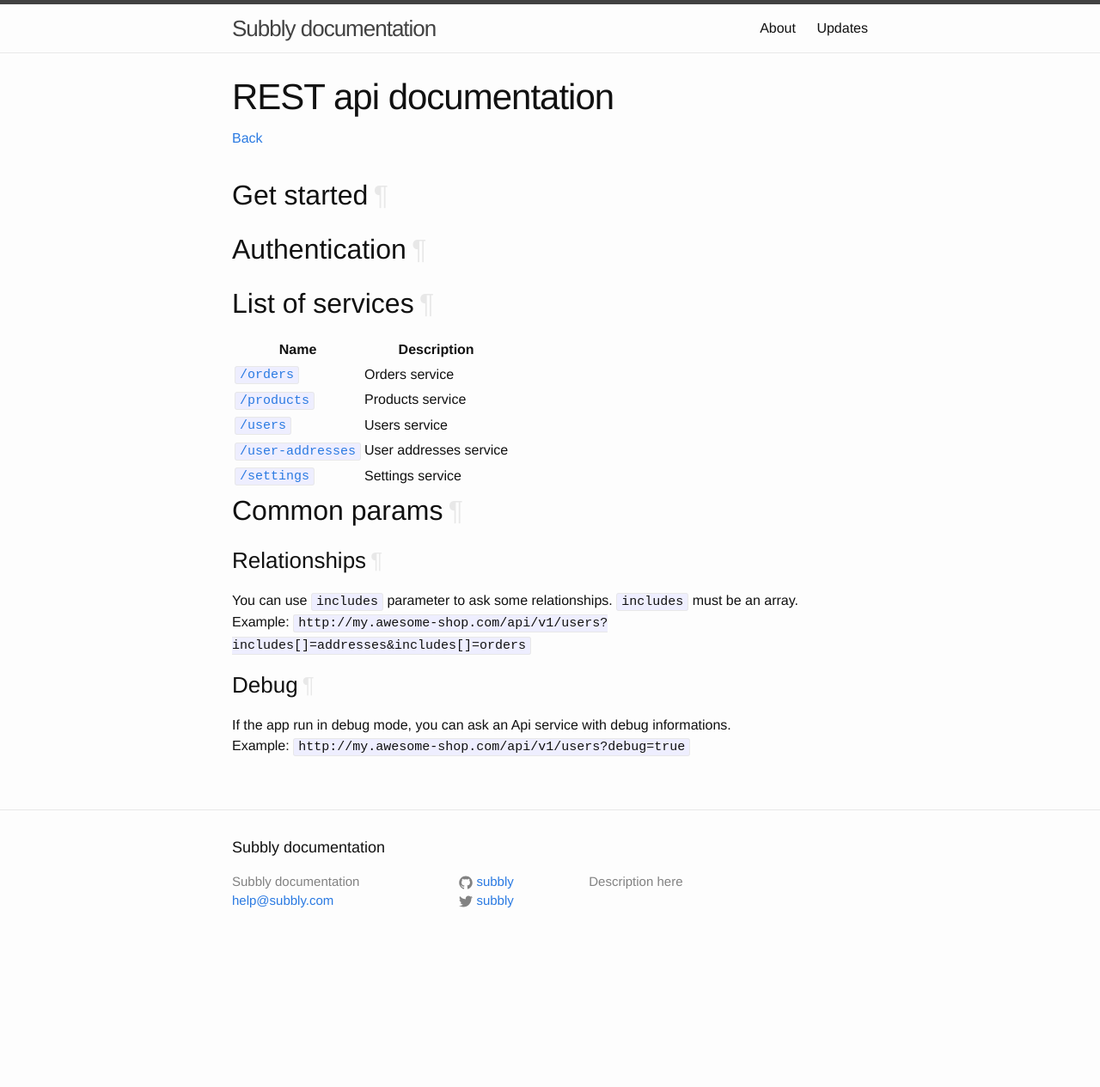
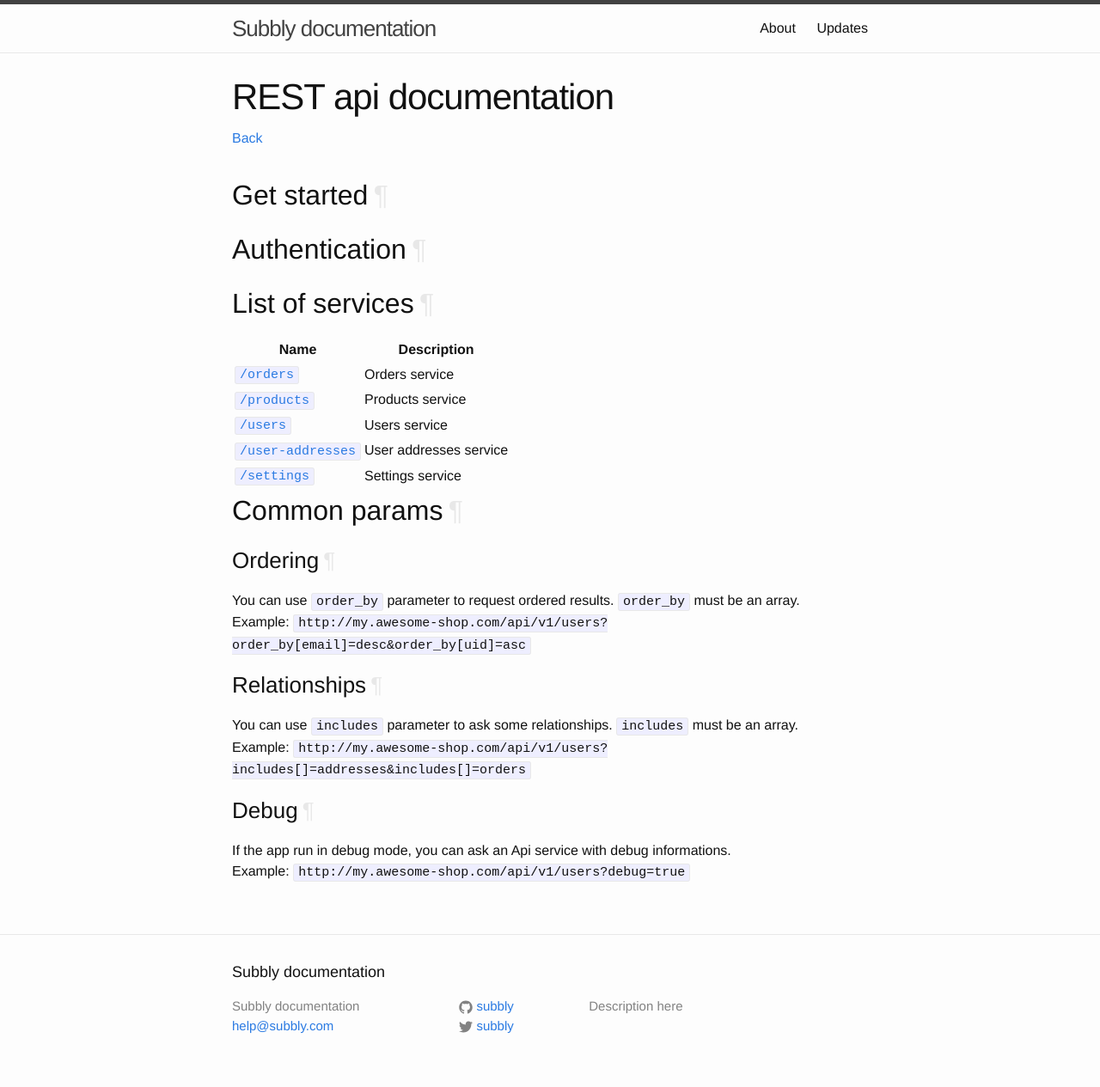
Before and after one commit to subbly/documentation, a Jekyll site: the page built from rest-api/v1/services.md, in a window 1280 px wide. Shown: the whole page at 86% size. Built offline with Jekyll 4.4.1, drawn with Linux system fonts in a browser that asks for light colours; nearby versions of some CDN libraries; before the commit the page ends 1120 px from its top, so only the background shows below that.

Commit message:
Update REST Api documentation

```diff
--- a/rest-api/v1/services.md
+++ b/rest-api/v1/services.md
@@ -20,6 +20,11 @@
 
 ## Common params
 
+### Ordering
+
+You can use `order_by` parameter to request ordered results. `order_by` must be an array.
+Example: `http://my.awesome-shop.com/api/v1/users?order_by[email]=desc&order_by[uid]=asc`
+
 ### Relationships
 
 You can use `includes` parameter to ask some relationships. `includes` must be an array.
```
